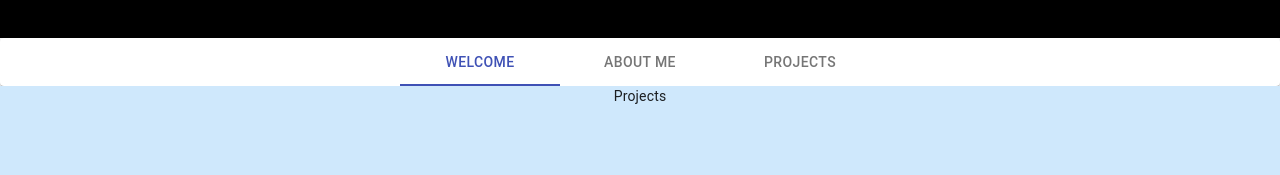
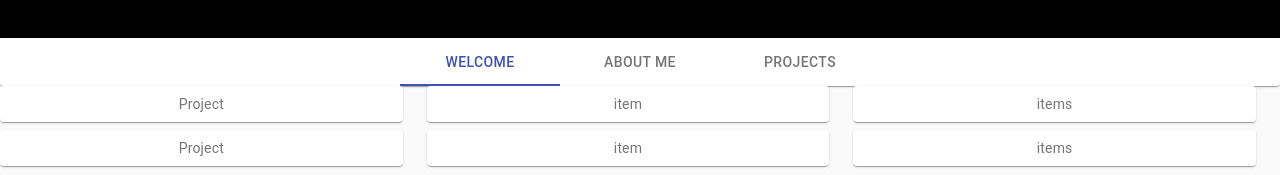
Before and after one commit to GiuliaCajati/portfolio, a React (Create React App) app: page / in a window 1280 px wide. Shown: the part 602-777 px from the top of the page. Built offline with nearby package versions, Linux system fonts and the light colour scheme.

Commit message:
added material ui grid for projects

```diff
--- a/src/containers/Projects.js
+++ b/src/containers/Projects.js
@@ -1,32 +1,85 @@
+// import React from 'react';
+// import CssBaseline from '@material-ui/core/CssBaseline';
+// import { makeStyles } from '@material-ui/core/styles';
+// import Container from '@material-ui/core/Container';
+
+// const useStyles = makeStyles({
+//     container:{
+//         backgroundColor: '#cfe8fc',
+//         height: '80vh',
+//     },
+//   });
+
+// const Projects = () => {
+//     const classes = useStyles();
+
+
+//     return (
+//         <React.Fragment>
+//             <CssBaseline />
+//                 <Container maxWidth="xl" className={classes.container}>
+//                 <Container className={classes.welcome}>
+//                 Projects
+
+//                 </Container>
+//             </Container>
+//         </React.Fragment>
+
+//     )
+
+// }
+
+// export default Projects
 import React from 'react';
+import { makeStyles } from '@material-ui/core/styles';
+import Paper from '@material-ui/core/Paper';
+import Grid from '@material-ui/core/Grid';
 import CssBaseline from '@material-ui/core/CssBaseline';
-import { makeStyles } from '@material-ui/core/styles';
 import Container from '@material-ui/core/Container';
 
-const useStyles = makeStyles({
-    container:{
-        backgroundColor: '#cfe8fc',
-        height: '80vh',
-    },
-  });
+const useStyles = makeStyles((theme) => ({
+  root: {
+    flexGrow: 1,
+  },
+  paper: {
+    padding: theme.spacing(1),
+    textAlign: 'center',
+    color: theme.palette.text.secondary,
+  },
+}));
 
-const Projects = () => {
-    const classes = useStyles();
+export default function NestedGrid() {
+  const classes = useStyles();
 
+  function FormRow() {
+    return (
+      <React.Fragment>
+        <Grid item xs={4}>
+          <Paper className={classes.paper}>Project</Paper>
+        </Grid>
+        <Grid item xs={4}>
+          <Paper className={classes.paper}>item</Paper>
+        </Grid>
+        <Grid item xs={4}>
+          <Paper className={classes.paper}>items</Paper>
+        </Grid>
+      </React.Fragment>
+    );
+  }
 
-    return (
-        <React.Fragment>
-            <CssBaseline />
-                <Container maxWidth="xl" className={classes.container}>
-                <Container className={classes.welcome}>
-                Projects
-
-                </Container>
-            </Container>
-        </React.Fragment>
-
-    )
-
+  return (
+    <div className={classes.root}>
+      <Grid container spacing={1}>
+        <Grid container item xs={12} spacing={3}>
+          <FormRow />
+        </Grid>
+        <Grid container item xs={12} spacing={3}>
+          <FormRow />
+        </Grid>
+        <Grid container item xs={12} spacing={3}>
+          <FormRow />
+        </Grid>
+      </Grid>
+    </div>
+  );
 }
-
-export default Projects
```
Also changed, not shown: 1 other file (tests, documents, lock files or other folders).
